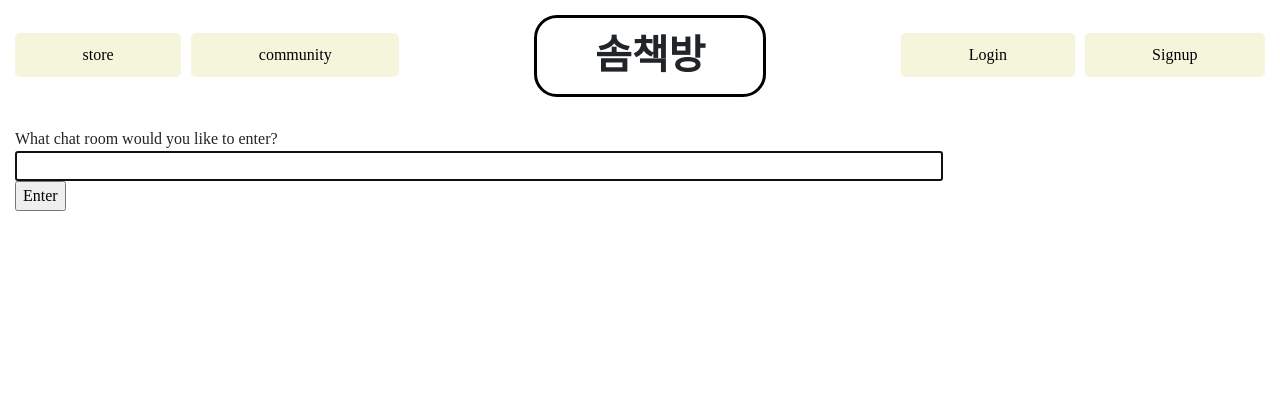
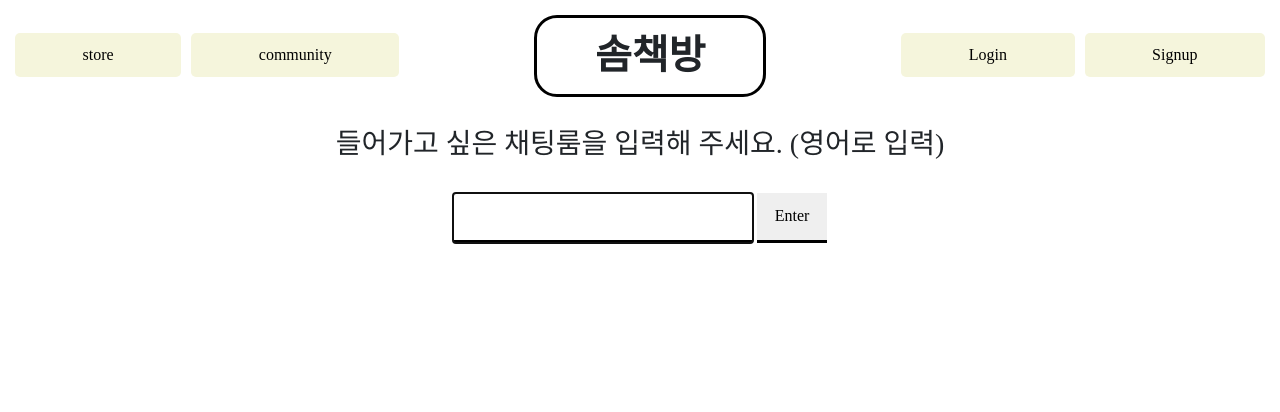
Before and after one commit to hildakim/som-book, a Django app: page /chat/ in a window 1280 px wide. Shown: the top 412 px of the page. Run offline with Django 3.2, Linux system fonts and the light colour scheme; some web fonts are replaced.

Commit message:
chat css

```diff
--- a/chat/templates/chat/index.html
+++ b/chat/templates/chat/index.html
@@ -6,10 +6,32 @@
     <meta charset="utf-8"/>
     <title>Chat Rooms</title>
 </head>
+<style>
+    .input1 {
+        width:300px;
+        height:50px;
+        border-top:none;
+        border-left: none;
+        border-right: none;
+        border-bottom: 3px solid black;
+    }
+    .input2 {
+        width:70px;
+        height:50px;
+        border-top:none;
+        border-left: none;
+        border-right: none;
+        border-bottom: 3px solid black;
+
+    }
+    body{
+        text-align: center;
+    }
+</style>
 <body>
-    What chat room would you like to enter?<br>
-    <input id="room-name-input" type="text" size="100"><br>
-    <input id="room-name-submit" type="button" value="Enter">
+    <h3>들어가고 싶은 채팅룸을 입력해 주세요. (영어로 입력)</h3><br>
+    <input class="input1" id="room-name-input" type="text" size="100">
+    <input class="input2" id="room-name-submit" type="button" value="Enter">
 
     <script>
         document.querySelector('#room-name-input').focus();
```
Also changed, not shown: chat/templates/chat/room.html (+27 -2 lines).
